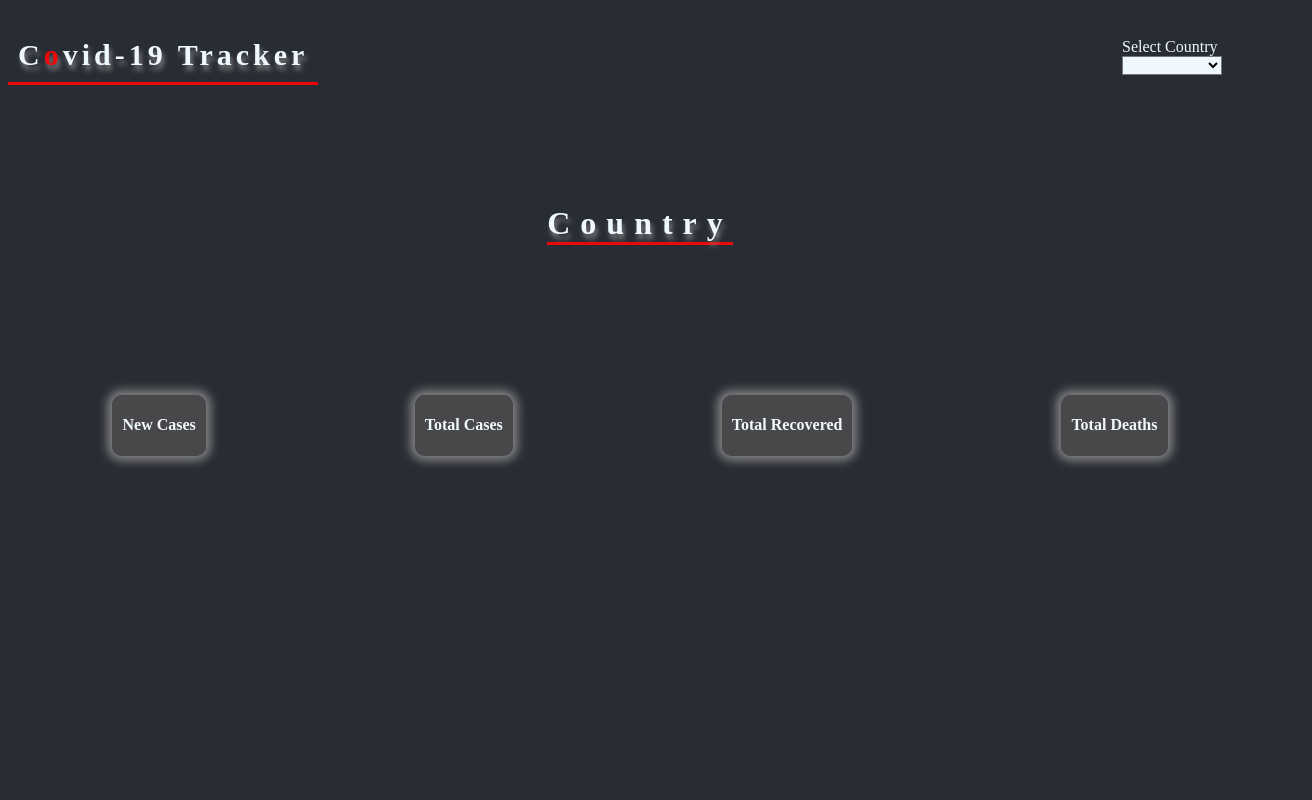
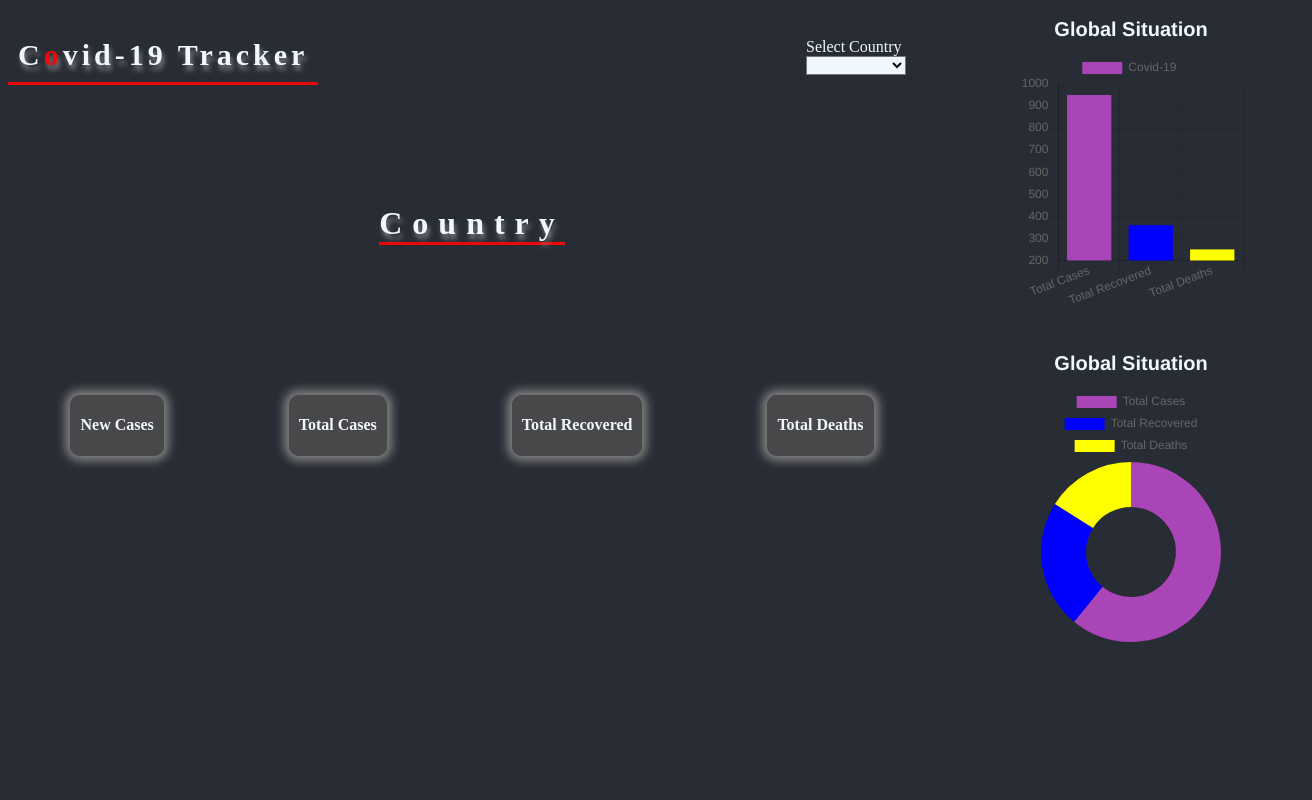
Before and after one commit to srehanpk/covid19-app, a React (Create React App) app: page / in a window 1280 px wide. Shown: the top 800 px of the page, 1312 px wide, since content can reach past the window. Built offline with nearby package versions, Linux system fonts and the light colour scheme.

Commit message:
add chartjs

```diff
--- a/src/App.css
+++ b/src/App.css
@@ -13,12 +13,14 @@ body {
   display: flex;
   justify-content: space-between;
 
+
+
 }
 
 .list {
 
   color: aliceblue;
-  margin-right: 50px;
+  margin-right: 30px;
 
 }
 
@@ -54,6 +56,7 @@ body {
   margin: 100px auto 100px auto;
   /* text-decoration: underline rgba(255, 4, 4, 0.911); */
   border-bottom: solid rgba(255, 4, 4, 0.911);
+
 }
 
 .status {
@@ -62,6 +65,7 @@ body {
   justify-content: space-around;
   text-align: justify;
   /* margin-top: 100px; */
+
 }
 
 .status1 {
@@ -79,11 +83,11 @@ body {
 
 .chart {
 
-  /* justify-content: center; */
+  justify-content: center;
   font-size: 30px;
-  background-color: silver;
-  height: 400px;
+  background-color: transparent;
+  height: 300px;
   width: 90%;
-  margin: 50px auto;
+  /* margin: 50px auto; */
   border-radius: 20px;
 }
--- a/src/App.js
+++ b/src/App.js
@@ -3,12 +3,20 @@ import './App.css';
 import Status from './Status';
 import List from './List';
 import Chart from './Chart';
+import Grid from '@material-ui/core/Grid';
+
+
+
 
 
 function App() {
   return (
     <>
+
     <div className="app-main">
+
+    <Grid container spacing={10}>
+    <Grid item xs={9}>
 
       <div className="App">
     <h1 className="App-header">
@@ -16,11 +24,26 @@ function App() {
     </h1>
     <List />
     </div>
-
     <Status />
 
+
+    </Grid>
+    <Grid item xs={3}>
+      <Chart />
+    </Grid>
+
+  </Grid>
+
+
+
+
+
+
+
     </div>
-      <Chart />
+
+
+
     </>
     );
   }
--- a/src/Chart.js
+++ b/src/Chart.js
@@ -1,5 +1,5 @@
 import React, {useState, useEffect} from 'react';
-import { Bar } from 'react-chartjs-2';
+import { Bar, Doughnut } from 'react-chartjs-2';
 
 
 const Chart = () => {
@@ -14,15 +14,15 @@ const Chart = () => {
 
         setData({
 
-            labels: ["Total Confirmed Cases",
+            labels: ["Total Cases",
                      "Total Recovered",
                      "Total Deaths"],
 
             datasets: [{
                 label:"Covid-19 ",
                 data: [950, 360, 250],
-                backgroundColor: ['rgba(169, 69, 182)', 'rgba(169, 69, 182)', 'rgba(169, 69, 182)'],
-                borderWidth: 2
+                backgroundColor: ['rgba(169, 69, 182)', 'blue', 'yellow'],
+                borderWidth: 0
 
             }]
         })
@@ -58,9 +58,25 @@ const Chart = () => {
     title: {text: "Global Situation",
             display: true,
             fontSize:20,
-            fontColor: "rgba(169, 69, 182)"
+            fontColor: "aliceblue"
             }  }}
 />
+<br/>
+<Doughnut data={cases}
+width={100}
+height={100}
+options={{
+    maintainAspectRatio: false,
+    responsive: true,
+    title: {text: "Global Situation",
+    display: true,
+    fontSize:20,
+    fontColor: "aliceblue"
+}  }}/>
+
+
+
+
 
 
 </div>
```
Lines whose indentation alone changed are shown as unchanged.
